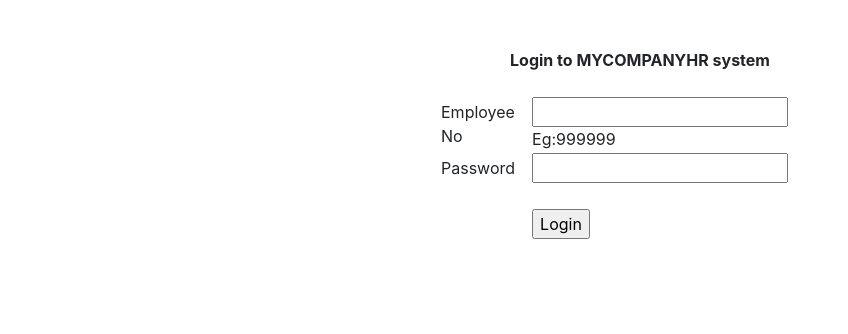
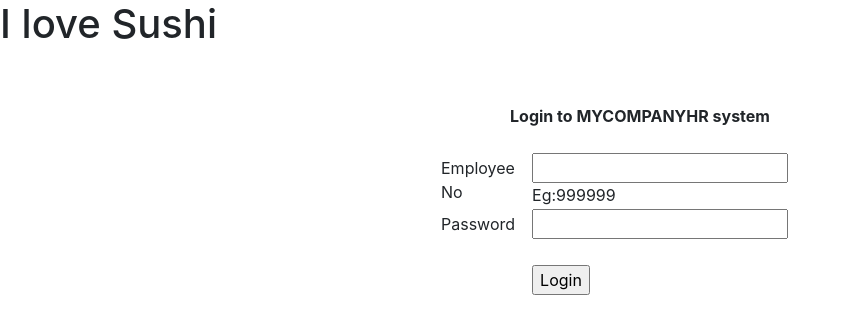
Before and after one commit to raizo4567/SCM-Git, a plain HTML site: page index.html in a window 1280 px wide. Shown: the whole page, without its empty margins (0-848 px from the left). Drawn offline with nearby package versions, Linux system fonts and the light colour scheme.

Commit message:
update new file

```diff
--- a/index.html
+++ b/index.html
@@ -5,6 +5,7 @@
 	<title>Login form</title>
 </head>
 <body>
+    <h1>I love Sushi</h1>
 	<br><br>
 	<center><strong>Login to MYCOMPANYHR system</strong></center><br>
 	<form name="formlogin" method="post" action="verify.php" >
```
